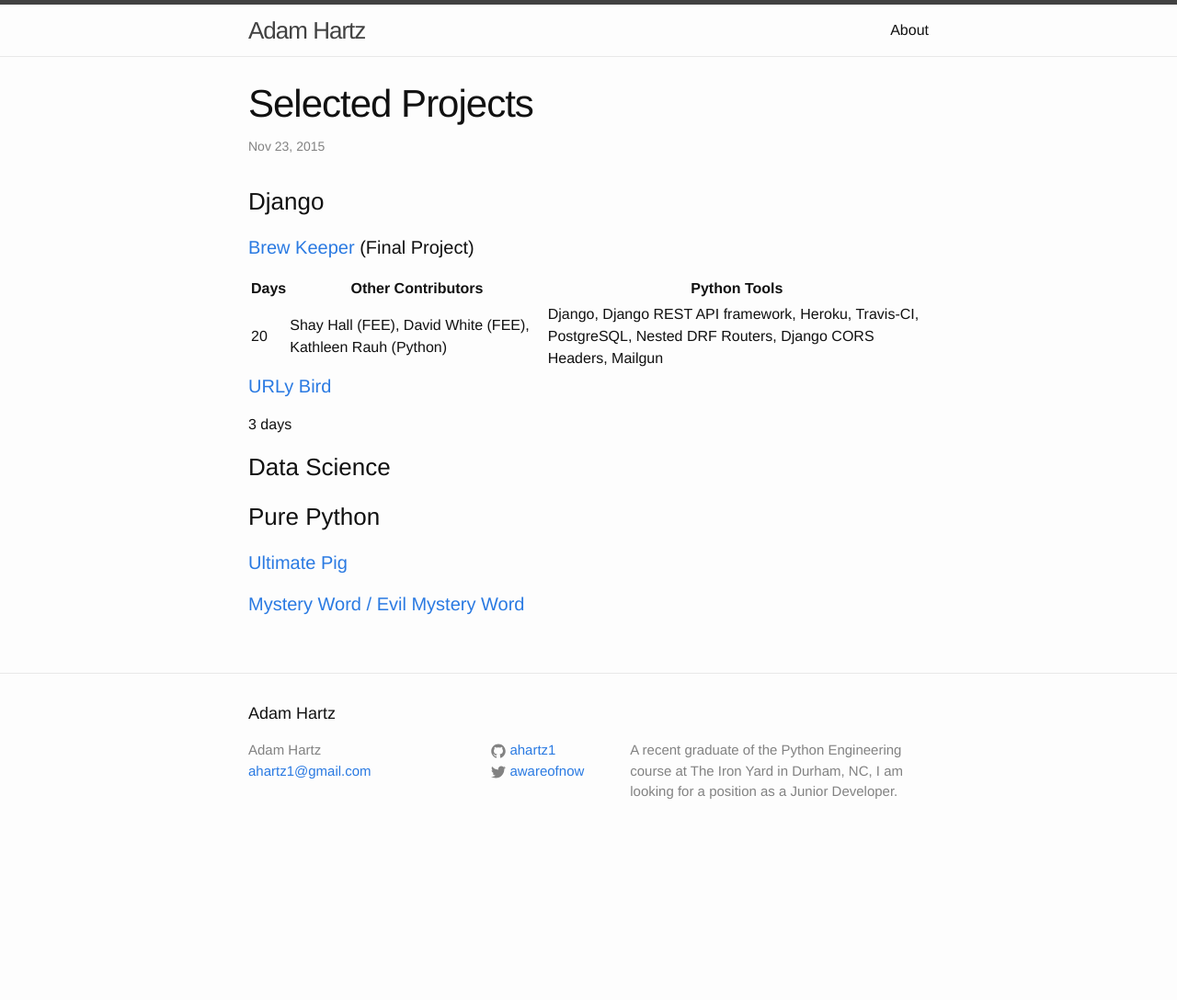
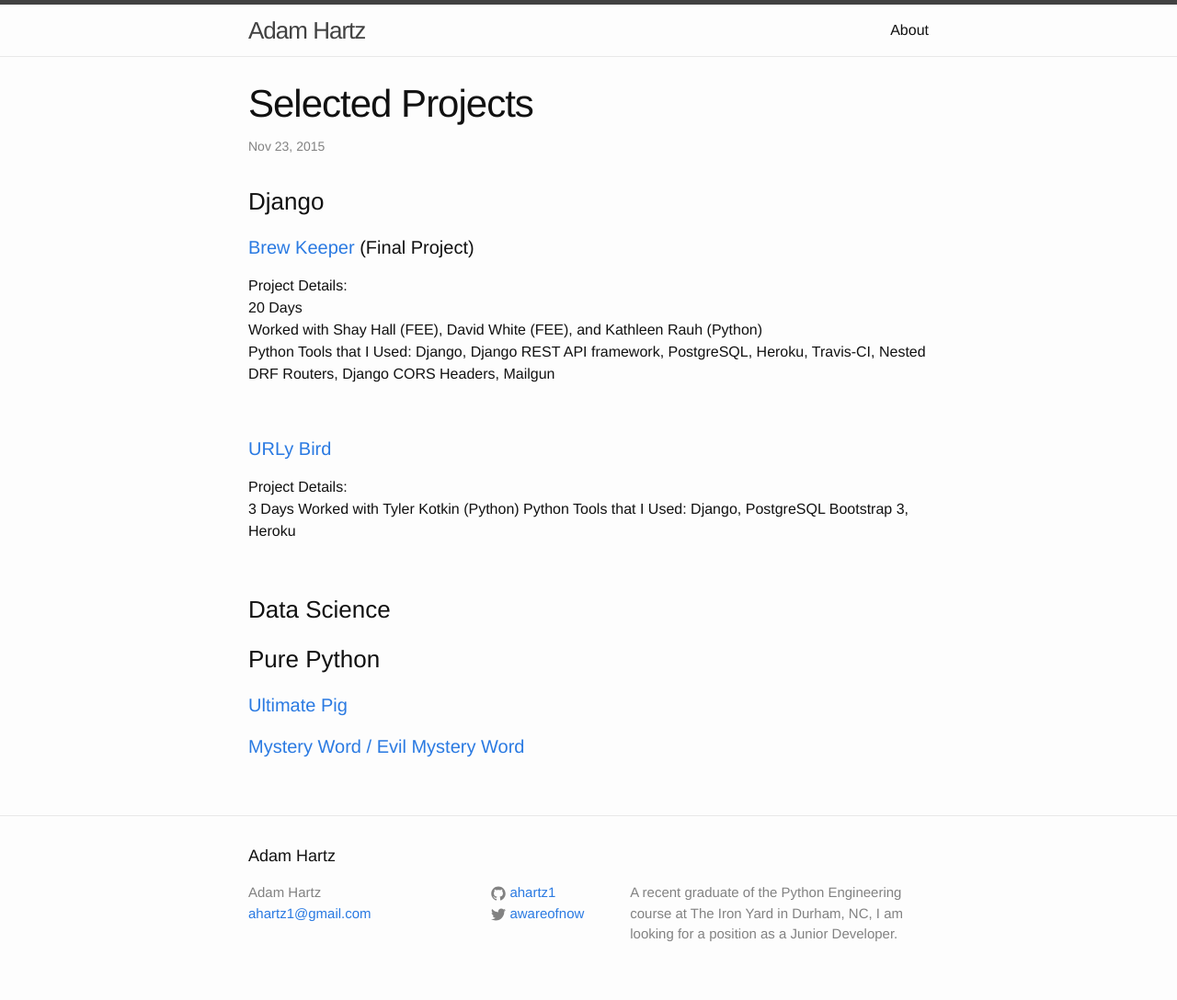
Before and after one commit to ahartz1/ahartz1.github.io, a Jekyll site: the page built from portfolio/_posts/2015-11-23-selected-projects.markdown, in a window 1280 px wide. Shown: the whole page at 92% size. Built offline with Jekyll 4.4.1, drawn with Linux system fonts in a browser that asks for light colours; before the commit the page ends 933 px from its top, so only the background shows below that.

Commit message:
Remove tables, work on new layout

```diff
--- a/portfolio/_posts/2015-11-23-selected-projects.markdown
+++ b/portfolio/_posts/2015-11-23-selected-projects.markdown
@@ -8,15 +8,22 @@ categories: The Iron Yard
 
 #### [Brew Keeper][brew-keeper-gh] (Final Project)
 
+Project Details:
+20 Days
+Worked with Shay Hall (FEE), David White (FEE), and Kathleen Rauh (Python)
+Python Tools that I Used: Django, Django REST API framework, PostgreSQL, Heroku, Travis-CI, Nested DRF Routers, Django CORS Headers, Mailgun
 
-|Days    | Other Contributors | Python Tools
-|----    | ------------------ | ------------
-|20      | Shay&nbsp;Hall&nbsp;(FEE), David&nbsp;White&nbsp;(FEE), Kathleen&nbsp;Rauh&nbsp;(Python) | Django, Django REST API framework, Heroku, Travis-CI, PostgreSQL, Nested DRF Routers, Django CORS Headers, Mailgun
-
+<br>
 
 #### [URLy Bird][urly-bird-gh]
 
-3 days
+Project Details:
+3 Days
+Worked with Tyler Kotkin (Python)
+Python Tools that I Used: Django, PostgreSQL Bootstrap 3, Heroku
+
+
+<br>
 
 ### Data Science
 
```
